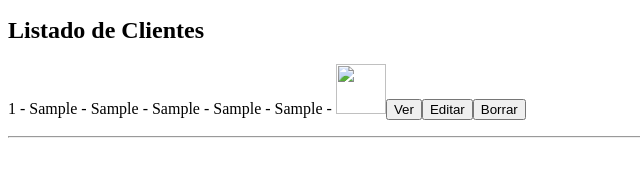
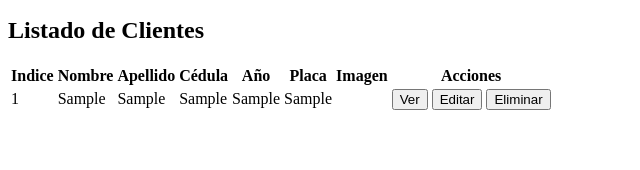
Before and after one commit to Annuar2203/Interfaz-Vehiculos, a plain HTML site: page Proyecto 1 Web/index.html in a window 1280 px wide. Both pictures are taken after typing "Sample", "Sample", "Sample", "Sample", "Sample", "Sample" into the empty fields and a click on the button "Agregar". Shown: the part 630-800 px from the top of the page, without its empty margins (0-640 px from the left). Drawn offline with Linux system fonts and the light colour scheme.

Commit message:
more changes

```diff
--- a/Proyecto 1 Web/index.html
+++ b/Proyecto 1 Web/index.html
@@ -77,12 +77,27 @@
                 <button type="reset" id="reset">Limpiar</button>
             </form>
         </div>
-        <input type="hidden" id="index">
+        <input type="hidden" id="index"> <!--Usado para guardar el indice-->
+
         <div>
             <h2>Listado de Clientes</h2>
-            <div class="div-clientes">
-                <!--Aqui se agregan los registros-->
-            </div>
+            <table id="table-clients">
+                <thead>
+                    <tr>
+                        <th>Indice</th>
+                        <th>Nombre</th>
+                        <th>Apellido</th>
+                        <th>Cédula</th>
+                        <th>Año</th>
+                        <th>Placa</th>
+                        <th>Imagen</th>
+                        <th>Acciones</th>
+                    </tr>
+                </thead>
+                <tbody class="div-clientes">
+                    <!--Aqui se agregan los registros-->
+                </tbody>
+            </table>
         </div>
 
     </div>
--- a/Proyecto 1 Web/main.js
+++ b/Proyecto 1 Web/main.js
@@ -110,17 +110,23 @@ class RegistroCliente {
 
     eliminateClient(index) {
         this.listaClientes.splice(index - 1, 1);
-        registro.showClient();
+        this.index--; //Reduce el contador de los indices
+        this.listaClientes.forEach((cliente, i) => {
+            cliente.index = i + 1; //actualiza indices
+        });
+        registro.showClient(); //muestra la tabla despues de eliminar
     }
 
     editClient(cliente) {
-        index = inputIndex.value;
-        console.log(index);
+        index = parseInt(inputIndex.value);
         this.listaClientes[index-1] = cliente;
     }
 
-    chargeSee(cliente){
-        inputIndex = cliente.index;
+    chargeSee(index){
+
+        const cliente = this.listaClientes.find(cliente => cliente.index === index);
+
+        inputIndex.value = cliente.index;
         inputPlaca.value = cliente.placa;
         inputYear.value = cliente.year;
         inputMarca.value = cliente.marca;
@@ -139,7 +145,9 @@ class RegistroCliente {
         inputFormulario.querySelector('button[type="submit"]').textContent = 'Agregar';
     }
 
-    charge(cliente){
+    charge(index){
+
+        const cliente = this.listaClientes.find(cliente => cliente.index === index);
 
         inputIndex.value = cliente.index;
         inputPlaca.value = cliente.placa;
@@ -156,6 +164,7 @@ class RegistroCliente {
         inputApellido_prop.value = cliente.prop_apellido;
         inputURL.value = cliente.url;
         etImagen.src = cliente.url;
+
 
         btnAgregate.disabled = false;
         this.editando = true;
@@ -175,47 +184,34 @@ class RegistroCliente {
     showClient() {
         cleanHTML();
 
-        const divClientes = document.querySelector('.div-clientes');
+        const tableClients = document.getElementById('table-clients').getElementsByTagName('tbody')[0];
+        tableClients.innerHTML = '' //Limpia la tabla antes de agregar una fila
+
         this.listaClientes.forEach(cliente => {
-            const { index, nombre, apellido, id, year, placa, image, marca, modelo, color, telf, direccion, prop_nombre, prop_apellido, url } = cliente;
-            const parrafo = document.createElement('p'); //creacion de etiquetas p
-            const texto = document.createTextNode(`${cliente.index} - ${cliente.nombre} - ${cliente.apellido} - ${cliente.id} - ${cliente.year} - ${cliente.placa} - `); //nodo que contiene texto
-            parrafo.dataset.id = cliente.id; //identificar el id para eliminar o modificar
+            const fila = document.createElement('tr');
 
-            const foto = document.createElement('img'); //creacion de etiquetas de imagen
-            foto.src = url; //le pasamos el url al atributo de la ruta de la foto
-            foto.height = 50; //establecemos tamaños
-            foto.width = 50;
+            const celdas = [
+                cliente.index,
+                cliente.nombre,
+                cliente.apellido,
+                cliente.id,
+                cliente.year,
+                cliente.placa,
+                `<img src="${cliente.url}" height="50" widdth="50">`,
+                `<button class="btn-ver" onclick="registro.seeClient(${cliente.index})">Ver</button>
+                <button class="btn-editar" onclick="registro.charge(${cliente.index})">Editar</button>
+                <button class="btn-eliminar" onclick="registro.eliminateClient(${cliente.index})">Eliminar</button>`
+            ];
 
-            parrafo.appendChild(texto); //Unimos las dos etiquetas
-            parrafo.appendChild(foto);
+            celdas.forEach(valor => {
+                const celda = document.createElement('td');
+                celda.innerHTML = valor;
+                fila.appendChild(celda);
+            });
 
-            //BOTONES
-            //VER
-            const seeBot = document.createElement('button');
-            seeBot.onclick = () => registro.seeClient(cliente);
-            seeBot.textContent = 'Ver';
-            seeBot.classList.add('btn', 'btn-ver');
-            parrafo.append(seeBot);
+            tableClients.appendChild(fila);
+        });
 
-            //EDITAR
-            const editBot = document.createElement('button');
-            editBot.onclick = () => registro.charge(cliente);
-            editBot.textContent = 'Editar';
-            editBot.classList.add('btn', 'btn-editar');
-            parrafo.append(editBot);
-
-            //BORRAR
-            const eliminateBot = document.createElement('button');
-            eliminateBot.onclick = () => registro.eliminateClient(cliente.index);
-            eliminateBot.textContent = 'Borrar';
-            eliminateBot.classList.add('btn', 'btn-eliminar');
-            parrafo.append(eliminateBot);
-
-            const hr = document.createElement('hr');
-            divClientes.appendChild(parrafo);
-            divClientes.appendChild(hr);
-        });
     }
 } //FIN DE LAS CLASES
 
```
